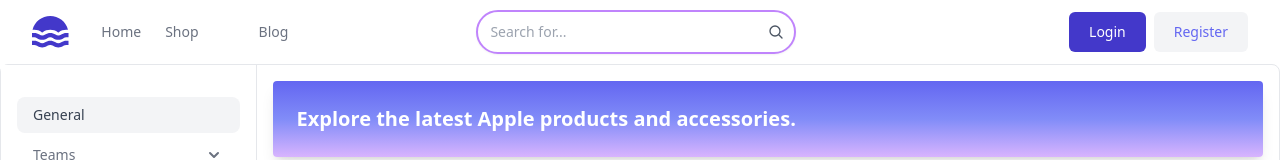
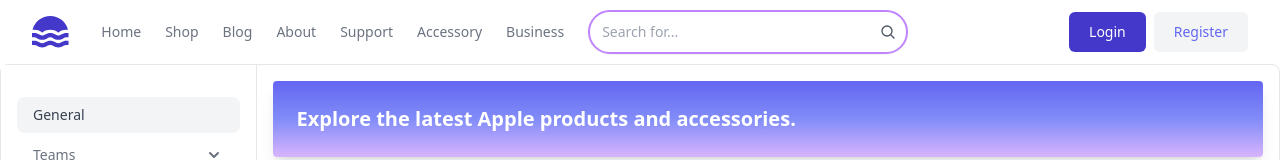
Before and after one commit to pnminh52/TypeScript_LandinPage, a React (Vite) app: page / in a window 1280 px wide. Shown: the top 160 px of the page. Built offline with nearby package versions, Linux system fonts and the light colour scheme; data requests are answered from the project's data file.

Commit message:
UI Update

```diff
--- a/db.json
+++ b/db.json
@@ -66,16 +66,6 @@
       "email": "phamnhatminhsuzumoe52@gmail.com",
       "password": "$2a$10$qRmTUilKO2/uBoDR6FjmF.j6URWgzEe.orm/3/clHPpuI6Ak/PhP.",
       "id": 1
-    },
-    {
-      "email": "11@gmail.com",
-      "password": "$2a$10$PvbwTM4cvcbAe9bUDFWh6OjXiPPDpnS/iSa3aybUE.BqK3AdA.ynG",
-      "id": 2
-    },
-    {
-      "email": "testaccount@gmail.com",
-      "password": "$2a$10$U9NncYzCaR1eIMx/jvDkQ.YG5/dYh1H8rWq3YLccho7zSTSnb6bfC",
-      "id": 3
     }
   ]
 }
--- a/src/components/Header.tsx
+++ b/src/components/Header.tsx
@@ -1,5 +1,5 @@
 import { NavLink } from 'react-router-dom'
-import Register from './../pages/Register'
+// import Register from './../pages/Register'
 const Header = () => {
   return (
     <header className='bg-white'>
@@ -21,25 +21,39 @@
                   Home{' '}
                 </NavLink>
               </li>
-
               <li>
-                <NavLink
-                  to='/'
-                  className='nav-link mr-9 text-gray-500 hover:text-indigo-700 transition-colors duration-300'
-                >
+                <NavLink to='/' className='nav-link text-gray-500 hover:text-indigo-700 transition-colors duration-300'>
                   Shop
                 </NavLink>
               </li>
               <li>
-                <NavLink
-                  to='/'
-                  className='nav-link mr-9 text-gray-500 hover:text-indigo-700 transition-colors duration-300'
-                >
+                <NavLink to='/' className='nav-link text-gray-500 hover:text-indigo-700 transition-colors duration-300'>
                   Blog
                 </NavLink>
               </li>
               <li>
-                <div className='ml-32 relative'>
+                <NavLink to='/' className='nav-link text-gray-500 hover:text-indigo-700 transition-colors duration-300'>
+                  About
+                </NavLink>
+              </li>
+              <li>
+                <NavLink to='/' className='nav-link text-gray-500 hover:text-indigo-700 transition-colors duration-300'>
+                  Support
+                </NavLink>
+              </li>
+              <li>
+                <NavLink to='/' className='nav-link text-gray-500 hover:text-indigo-700 transition-colors duration-300'>
+                  Accessory
+                </NavLink>
+              </li>
+              <li>
+                <NavLink to='/' className='nav-link text-gray-500 hover:text-indigo-700 transition-colors duration-300'>
+                  Business
+                </NavLink>
+              </li>
+
+              <li>
+                <div className=' relative'>
                   <label htmlFor='Search' className='sr-only'>
                     Search
                   </label>
```
